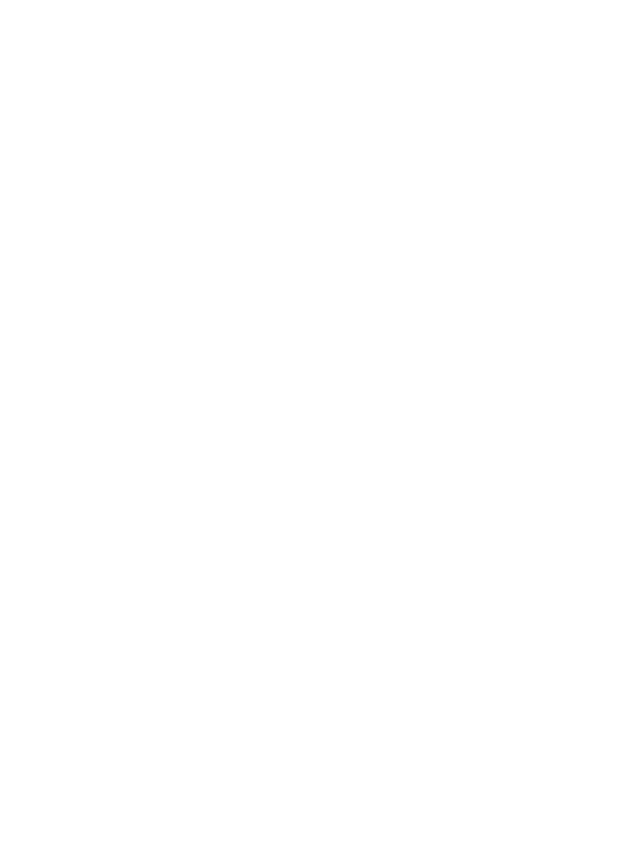
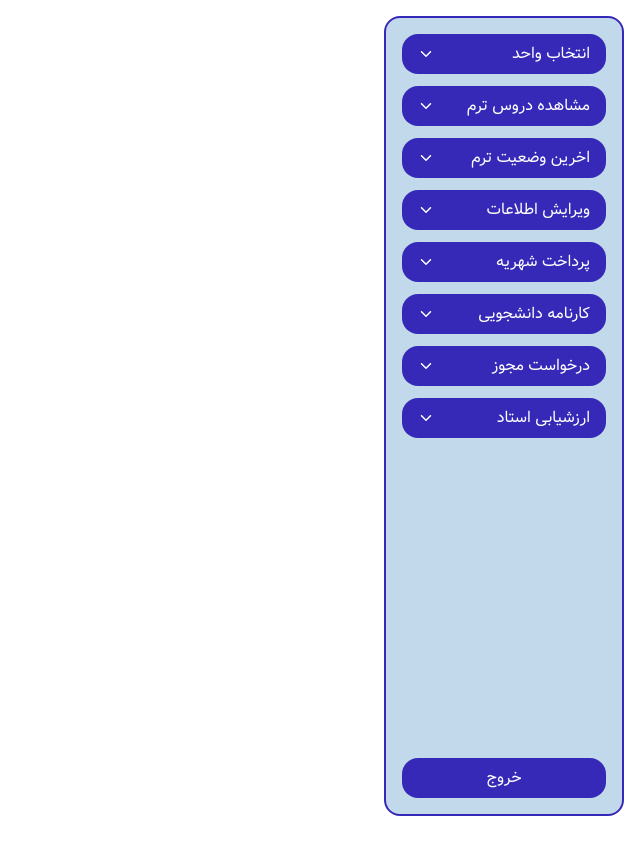
Before and after one commit to Azadi-Front-Dev/Amoozeshyar_Plus, a React (Vite) app: page /Dashboard in a window 1280 px wide. Before the commit this address had no page. Shown: the top 854 px of the page, without its empty margins (640-1280 px from the left). Before the commit the page ends 800 px from the top, so only its background shows below. Built offline with nearby package versions, Linux system fonts and the light colour scheme.

Commit message:
feat (dashboard): sidebar menu design

```diff
--- a/package.json
+++ b/package.json
@@ -16,7 +16,7 @@
     "react-dom": "^19.2.7",
     "react-hook-form": "^7.82.0",
     "react-icons": "^5.7.0",
-    "react-router-dom": "^7.18.1",
+    "react-router-dom": "^7.11.0",
     "tailwindcss": "^4.3.3",
     "zod": "^4.4.3"
   },
--- a/src/App.css
+++ b/src/App.css
@@ -7,12 +7,18 @@
 body {
   font-family: "Vazir";
 }
+@utility flex-center {
+  display: flex;
+  align-items: center;
+  justify-content: center;
+}
 
 @theme {
   /* My Fonts */
   --font-vazir: "Vazir";
   /* My colors */
   --color-My-blue: #3629b7;
+  --color-My-skyblue: #c2d8eb;
   --color-My-gray: #8b89a1;
   --color-My-gray: #cbcbcb;
   --color-My-purlpe: #f0e5fb;
--- a/src/App.jsx
+++ b/src/App.jsx
@@ -6,6 +6,7 @@
 import Signup from "./Pages/Signup";
 import Forgotpassword from "./Pages/Forgotpassword";
 import Otp from "./Pages/Otp";
+import Dashboard from "./Pages/Dashboard";
 
 
 const routes = [
@@ -14,6 +15,7 @@
   { path: "/Signup", element: <Signup /> },
   { path: "/Forgotpassword", element: <Forgotpassword/> },
   { path: "/Otp", element: <Otp/> },
+  { path: "/Dashboard", element: <Dashboard/> },
 ];
 function App() {
   const router = useRoutes(routes);
--- /dev/null
+++ b/src/Components/ListMenu.jsx
@@ -0,0 +1,12 @@
+import React from "react";
+import { IoIosArrowDown } from "react-icons/io";
+const ListMenu = ({ text }) => {
+  return (
+    <li className="flex items-center justify-between gap-5 w-full bg-My-blue text-white rounded-2xl py-2 px-4">
+      {text}
+      <IoIosArrowDown />
+    </li>
+  );
+};
+
+export default ListMenu;
--- /dev/null
+++ b/src/Pages/Dashboard.jsx
@@ -0,0 +1,36 @@
+import React from "react";
+import ListMenu from "../Components/ListMenu";
+const list = [
+  { id: 1, title: " انتخاب واحد" },
+  { id: 2, title: "مشاهده دروس ترم" },
+  { id: 3, title: "اخرین وضعیت ترم" },
+  { id: 4, title: "ویرایش اطلاعات" },
+  { id: 5, title: "پرداخت شهریه" },
+  { id: 6, title: "کارنامه دانشجویی" },
+  { id: 7, title: "درخواست مجوز" },
+  { id: 8, title: "ارزشیابی استاد" },
+];
+
+const Dashboard = () => {
+  return (
+    <div>
+      <div className="flex items-center justify-between flex-col w-60 h-screen border-My-blue bg-My-skyblue border-2 rounded-2xl sticky top-0 p-2 m-4">
+        <ul className="flex-center flex-col  gap-3 w-full rounded-2xl p-2 ">
+          {list.map((item) => {
+            return <ListMenu key={item.id} text={item.title} />;
+          })}
+        </ul>
+        <ul className="flex-center flex-col gap-5 w-full rounded-2xl p-2">
+          <li className="flex-center flex-col  gap-5 w-full bg-My-blue text-white rounded-2xl p-2 ">
+            خروج
+          </li>
+        </ul>
+      </div>
+      <div className="w-full h-500">
+        <div></div>
+      </div>
+    </div>
+  );
+};
+
+export default Dashboard;
```
Also changed, not shown: 1 other file (tests, documents, lock files or other folders).
